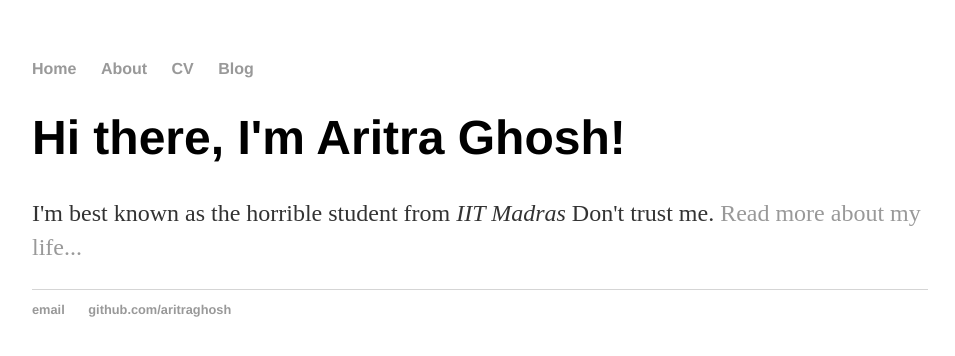
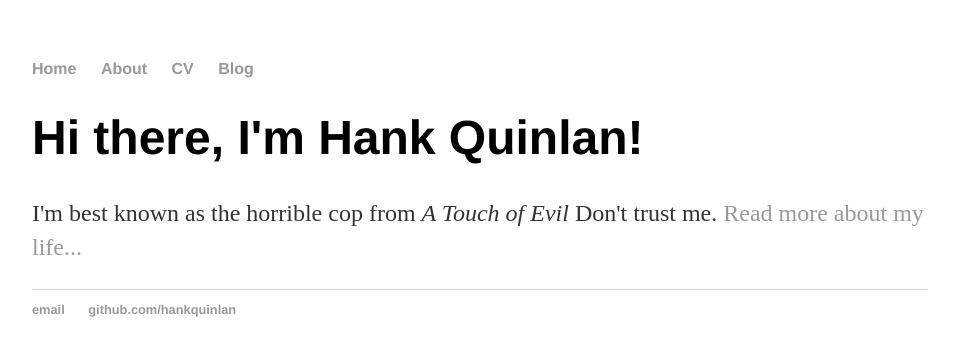
Before and after one commit to aritraghosh/aritraghosh.github.io, a Jekyll site: the page built from index.html, in a window 1280 px wide. Shown: the top 356 px of the page, without its empty margins (160-1115 px from the left). Built offline with Jekyll 4.4.1, drawn with Linux system fonts in a browser that asks for light colours.

Commit message:
Update index.html
New change

```diff
--- a/index.html
+++ b/index.html
@@ -1,30 +1,8 @@
-<!DOCTYPE html>
-<html>
-	<head>
-		<title>Aritra Ghosh, Horrible Student</title>
-		<!-- link to main stylesheet -->
-		<link rel="stylesheet" type="text/css" href="/css/main.css">
-	</head>
-	<body>
-		<nav>
-    		<ul>
-        		<li><a href="/">Home</a></li>
-	        	<li><a href="/about">About</a></li>
-        		<li><a href="/cv">CV</a></li>
-        		<li><a href="/blog">Blog</a></li>
-    		</ul>
-		</nav>
-		<div class="container">
-    		<div class="blurb">
-        		<h1>Hi there, I'm Aritra Ghosh!</h1>
-				<p>I'm best known as the horrible student from <em>IIT Madras</em> Don't trust me. <a href="/about">Read more about my life...</a></p>
-    		</div><!-- /.blurb -->
-		</div><!-- /.container -->
-		<footer>
-    		<ul>
-        		<li><a href="mailto:aritrag94@gmail.com">email</a></li>
-        		<li><a href="https://github.com/aritraghosh">github.com/aritraghosh</a></li>
-			</ul>
-		</footer>
-	</body>
-</html>
+---
+layout: default
+title: Hank Quinlan, Horrible Cop
+---
+<div class="blurb">
+	<h1>Hi there, I'm Hank Quinlan!</h1>
+	<p>I'm best known as the horrible cop from <em>A Touch of Evil</em> Don't trust me. <a href="/about">Read more about my life...</a></p>
+</div><!-- /.blurb --
```
